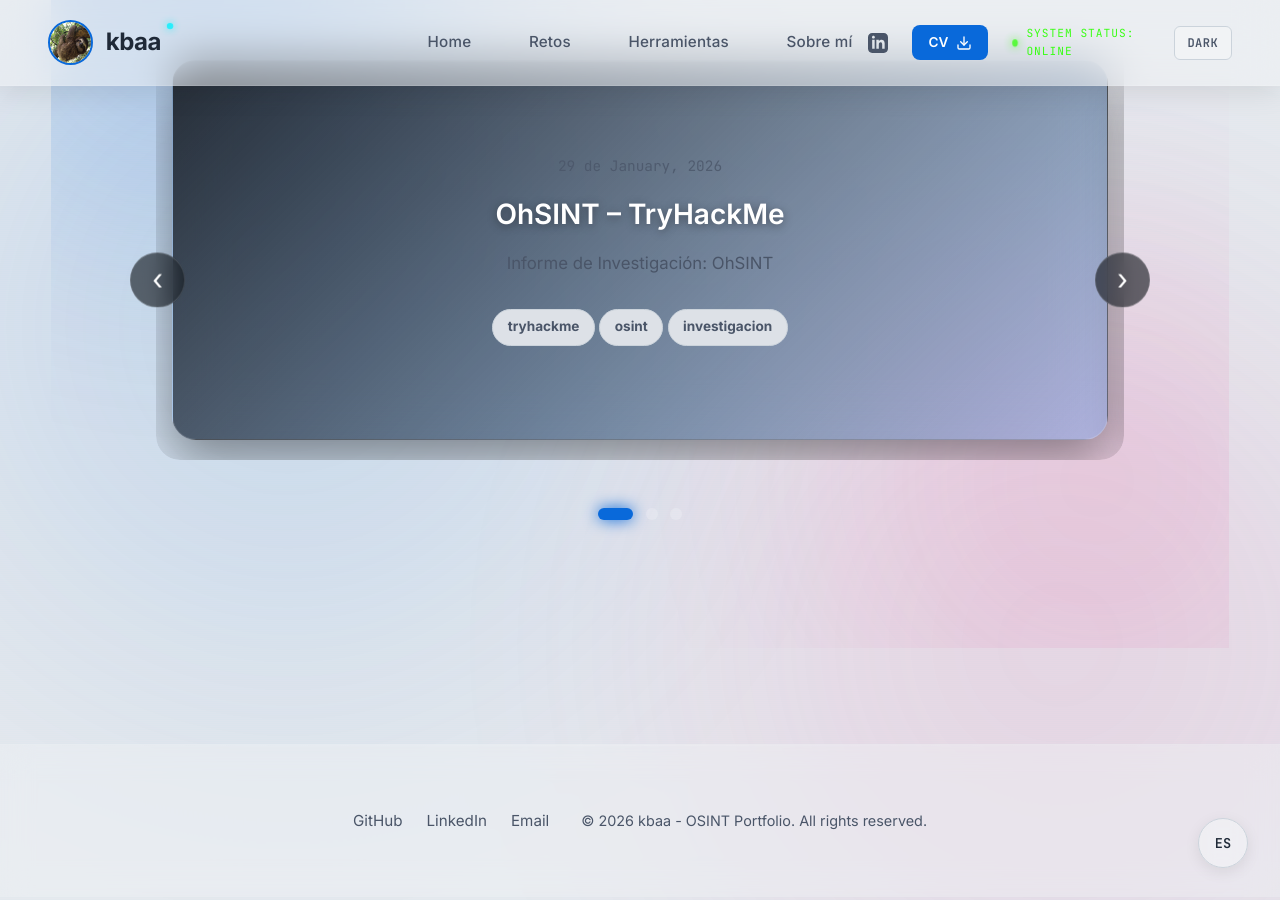
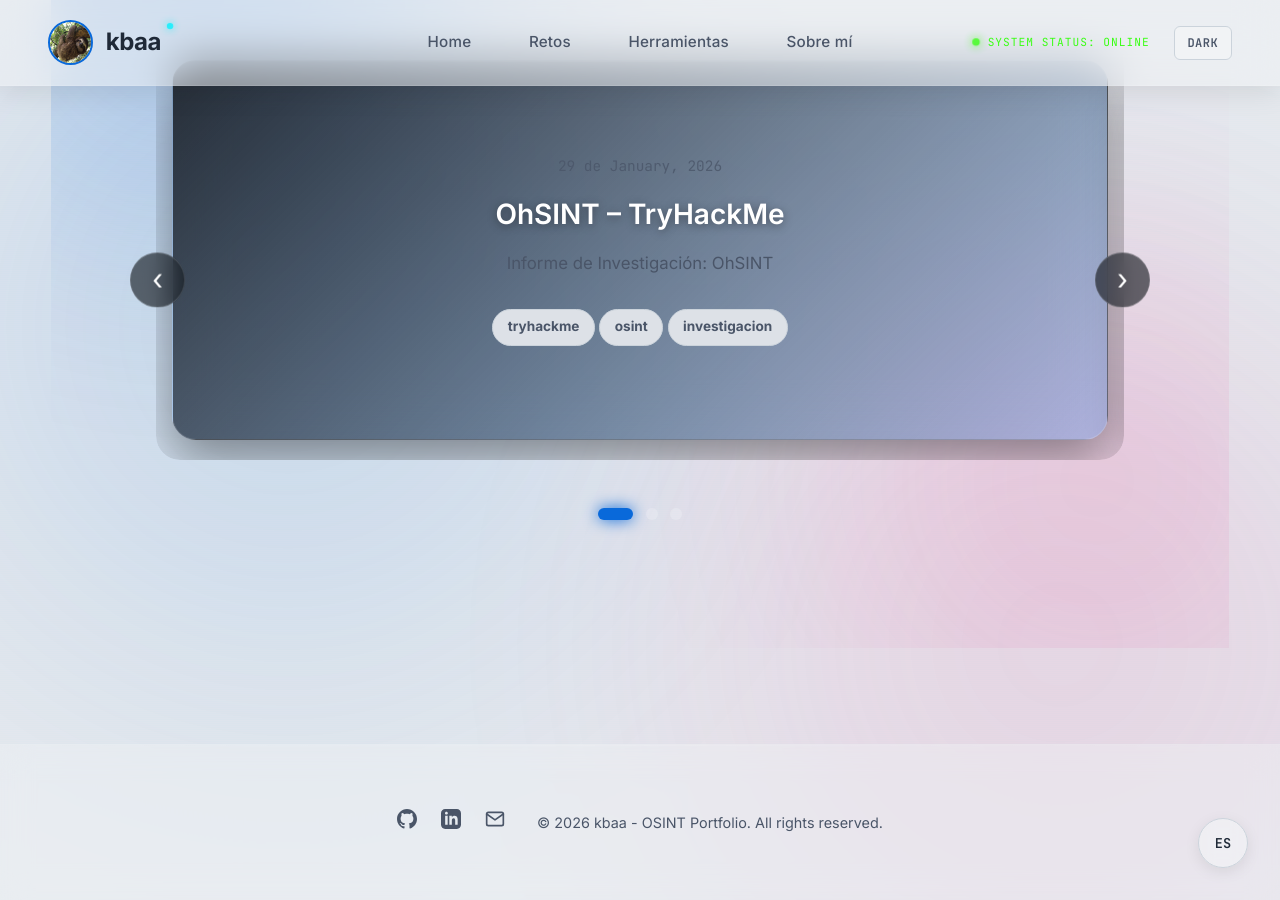
Before and after one commit to kbbaa/kbbaa.github.io, a Jekyll site: the page built from index.md, in a window 1280 px wide and 900 px high, scrolled down 1350 px. Built offline with Jekyll 4.4.1, drawn with Linux system fonts in a browser that asks for light colours.

Commit message:
Update default.html

```diff
--- a/_layouts/default.html
+++ b/_layouts/default.html
@@ -1381,13 +1381,6 @@
         <a href="{{ '/sobre-mi' | relative_url }}">Sobre mí</a>
       </nav>
       <div class="header-actions">
-        <a href="https://www.linkedin.com/in/biel-rosales-2a488220b/" target="_blank" class="header-icon-link" title="LinkedIn">
-          <svg xmlns="http://www.w3.org/2000/svg" width="20" height="20" viewBox="0 0 24 24" fill="currentColor"><path d="M19 0h-14c-2.761 0-5 2.239-5 5v14c0 2.761 2.239 5 5 5h14c2.762 0 5-2.239 5-5v-14c0-2.761-2.238-5-5-5zm-11 19h-3v-11h3v11zm-1.5-12.268c-.966 0-1.75-.79-1.75-1.764s.784-1.764 1.75-1.764 1.75.79 1.75 1.764-.783 1.764-1.75 1.764zm13.5 12.268h-3v-5.604c0-3.368-4-3.113-4 0v5.604h-3v-11h3v1.765c1.396-2.586 7-2.777 7 2.476v6.759z"/></svg>
-        </a>
-        <a href="{{ '/assets/pdf/cv-biel.pdf' | relative_url }}" class="cv-link" download>
-          <span>CV</span>
-          <svg xmlns="http://www.w3.org/2000/svg" width="16" height="16" viewBox="0 0 24 24" fill="none" stroke="currentColor" stroke-width="2" stroke-linecap="round" stroke-linejoin="round"><path d="M21 15v4a2 2 0 0 1-2 2H5a2 2 0 0 1-2-2v-4"></path><polyline points="7 10 12 15 17 10"></polyline><line x1="12" y1="15" x2="12" y2="3"></line></svg>
-        </a>
         <div class="system-status">
           <span class="status-dot"></span>
           System Status: Online
@@ -1408,9 +1401,15 @@
     <div class="container">
       <div class="footer-content">
         <div class="social-links">
-          <a href="https://github.com/kbbaa" target="_blank">GitHub</a>
-          <a href="https://www.linkedin.com/in/biel-rosales-2a488220b/" target="_blank">LinkedIn</a>
-          <a href="mailto:rosalesmartinezbiel2@gmail.com">Email</a>
+          <a href="https://github.com/kbbaa" target="_blank" title="GitHub">
+            <svg xmlns="http://www.w3.org/2000/svg" width="20" height="20" viewBox="0 0 24 24" fill="currentColor"><path d="M12 0c-6.626 0-12 5.373-12 12 0 5.302 3.438 9.8 8.207 11.387.599.111.793-.261.793-.577v-2.234c-3.338.726-4.033-1.416-4.033-1.416-.546-1.387-1.333-1.756-1.333-1.756-1.089-.745.083-.729.083-.729 1.205.084 1.839 1.237 1.839 1.237 1.07 1.834 2.807 1.304 3.492.997.107-.775.418-1.305.762-1.604-2.665-.305-5.467-1.334-5.467-5.931 0-1.311.469-2.381 1.236-3.221-.124-.303-.535-1.524.117-3.176 0 0 1.008-.322 3.301 1.23.957-.266 1.983-.399 3.003-.404 1.02.005 2.047.138 3.006.404 2.291-1.552 3.297-1.23 3.297-1.23.653 1.653.242 2.874.118 3.176.77.84 1.235 1.911 1.235 3.221 0 4.609-2.807 5.624-5.479 5.921.43.372.823 1.102.823 2.222v3.293c0 .319.192.694.801.576 4.765-1.589 8.199-6.086 8.199-11.386 0-6.627-5.373-12-12-12z"/></svg>
+          </a>
+          <a href="https://www.linkedin.com/in/biel-rosales-2a488220b/" target="_blank" title="LinkedIn">
+            <svg xmlns="http://www.w3.org/2000/svg" width="20" height="20" viewBox="0 0 24 24" fill="currentColor"><path d="M19 0h-14c-2.761 0-5 2.239-5 5v14c0 2.761 2.239 5 5 5h14c2.762 0 5-2.239 5-5v-14c0-2.761-2.238-5-5-5zm-11 19h-3v-11h3v11zm-1.5-12.268c-.966 0-1.75-.79-1.75-1.764s.784-1.764 1.75-1.764 1.75.79 1.75 1.764-.783 1.764-1.75 1.764zm13.5 12.268h-3v-5.604c0-3.368-4-3.113-4 0v5.604h-3v-11h3v1.765c1.396-2.586 7-2.777 7 2.476v6.759z"/></svg>
+          </a>
+          <a href="mailto:rosalesmartinezbiel2@gmail.com" title="Email">
+            <svg xmlns="http://www.w3.org/2000/svg" width="20" height="20" viewBox="0 0 24 24" fill="none" stroke="currentColor" stroke-width="2" stroke-linecap="round" stroke-linejoin="round"><path d="M4 4h16c1.1 0 2 .9 2 2v12c0 1.1-.9 2-2 2H4c-1.1 0-2-.9-2-2V6c0-1.1.9-2 2-2z"></path><polyline points="22,6 12,13 2,6"></polyline></svg>
+          </a>
         </div>
         <div class="copyright">
           © 2026 kbaa - OSINT Portfolio. All rights reserved.
```
